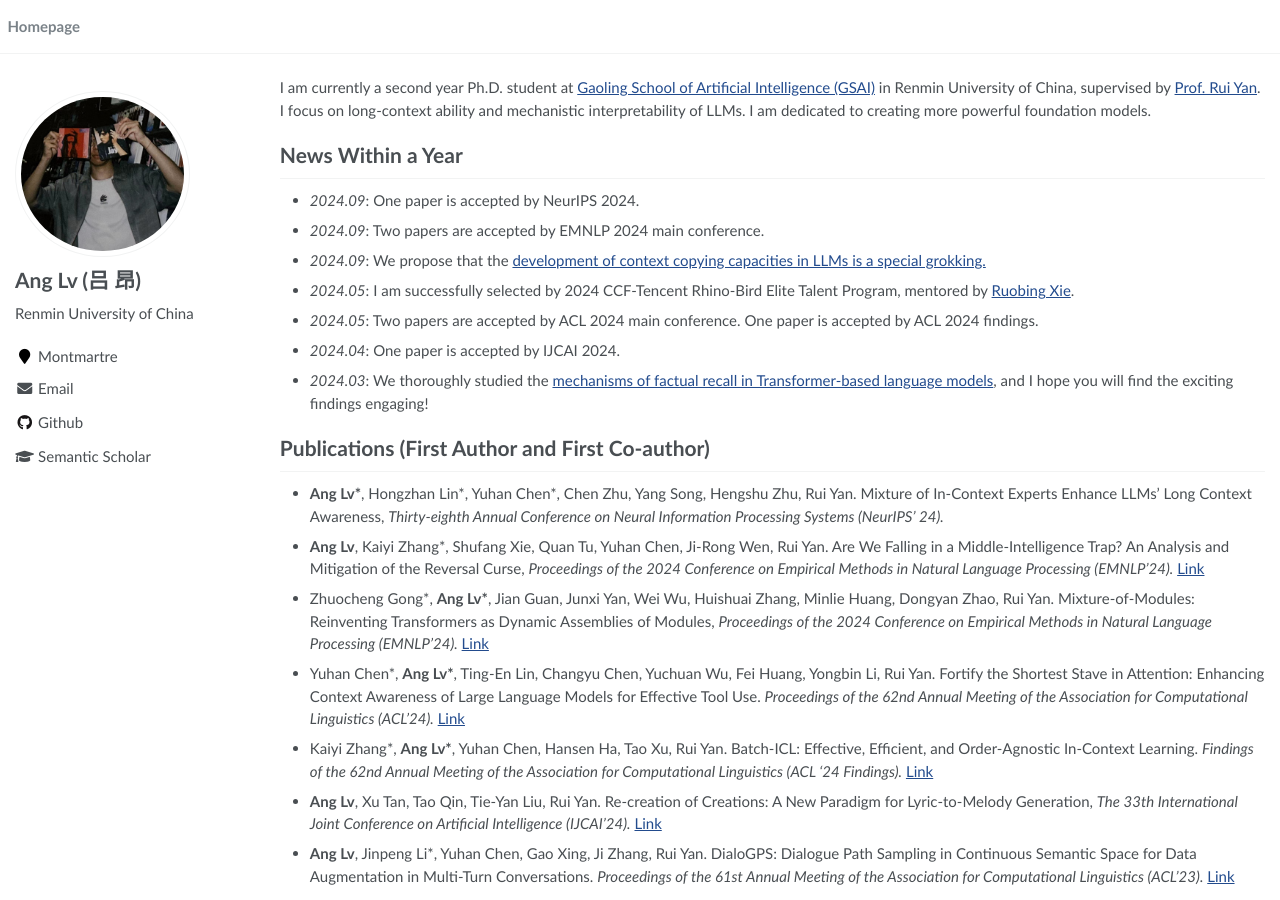
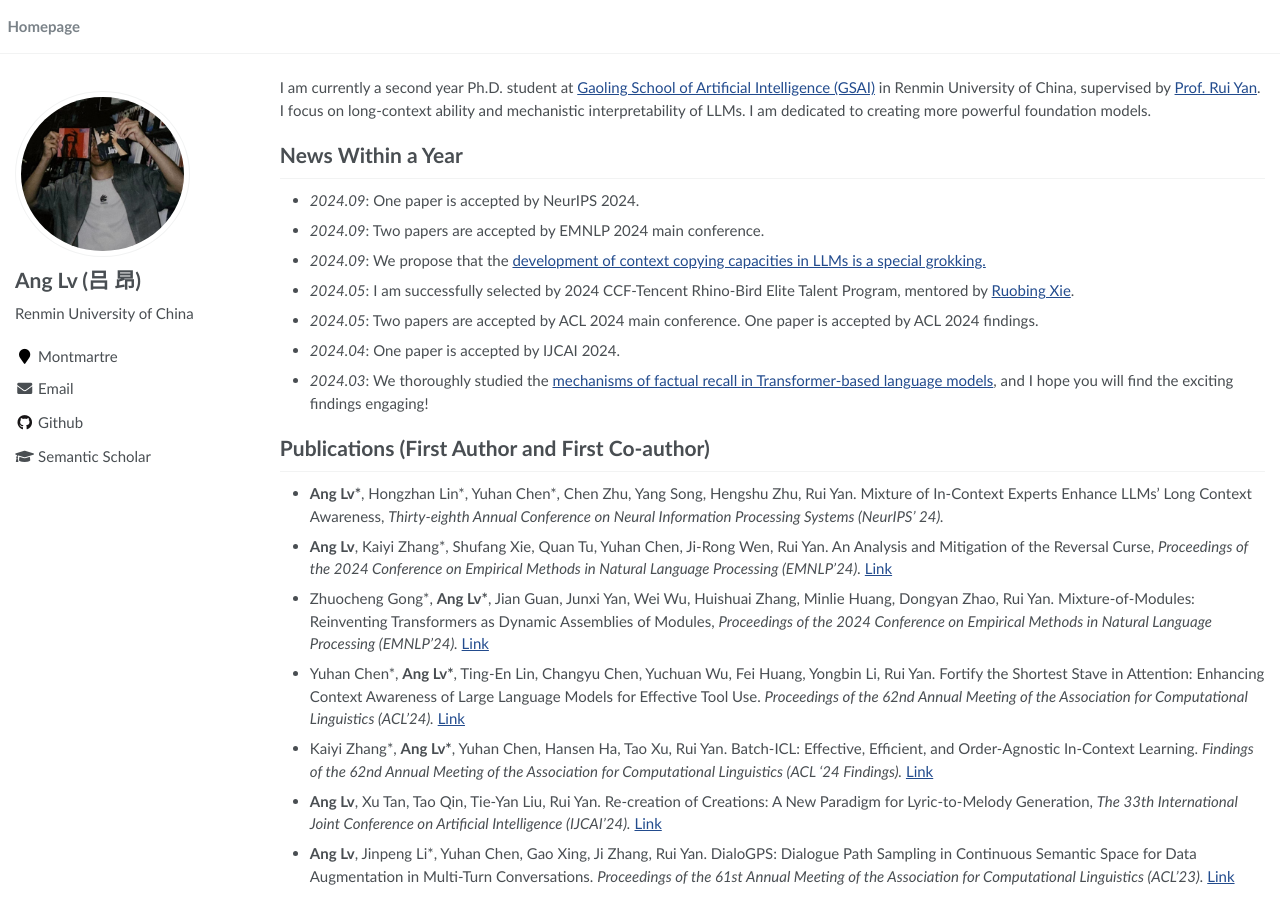
Before and after one commit to trestad/trestad.github.io, a Jekyll site: the page built from _pages/about.md, in a window 1280 px wide and 900 px high. Built offline with Jekyll 4.4.1, drawn with Linux system fonts in a browser that asks for light colours.

Commit message:
Update about.md

```diff
--- a/_pages/about.md
+++ b/_pages/about.md
@@ -33,7 +33,7 @@ I am currently a second year Ph.D. student at [Gaoling School of Artificial Inte
 - **Ang Lv\***, Hongzhan Lin\*, Yuhan Chen\*, Chen Zhu, Yang Song, Hengshu Zhu, Rui Yan. Mixture of In-Context Experts
 Enhance LLMs’ Long Context Awareness, *Thirty-eighth Annual Conference on Neural Information Processing Systems (NeurIPS' 24).*
 
-- **Ang Lv**, Kaiyi Zhang\*, Shufang Xie, Quan Tu, Yuhan Chen, Ji-Rong Wen, Rui Yan. Are We Falling in a Middle-Intelligence Trap? An Analysis and Mitigation of the Reversal Curse, *Proceedings of the 2024 Conference on Empirical Methods in Natural Language Processing (EMNLP'24).* [Link](https://arxiv.org/abs/2311.07468)
+- **Ang Lv**, Kaiyi Zhang\*, Shufang Xie, Quan Tu, Yuhan Chen, Ji-Rong Wen, Rui Yan. An Analysis and Mitigation of the Reversal Curse, *Proceedings of the 2024 Conference on Empirical Methods in Natural Language Processing (EMNLP'24).* [Link](https://arxiv.org/abs/2311.07468)
 
 - Zhuocheng Gong\*, **Ang Lv\***, Jian Guan, Junxi Yan, Wei Wu, Huishuai Zhang, Minlie Huang, Dongyan Zhao, Rui Yan. Mixture-of-Modules: Reinventing Transformers as Dynamic Assemblies of Modules, *Proceedings of the 2024 Conference on Empirical Methods in Natural Language Processing (EMNLP'24).* [Link](https://arxiv.org/pdf/2407.06677)
 
```
